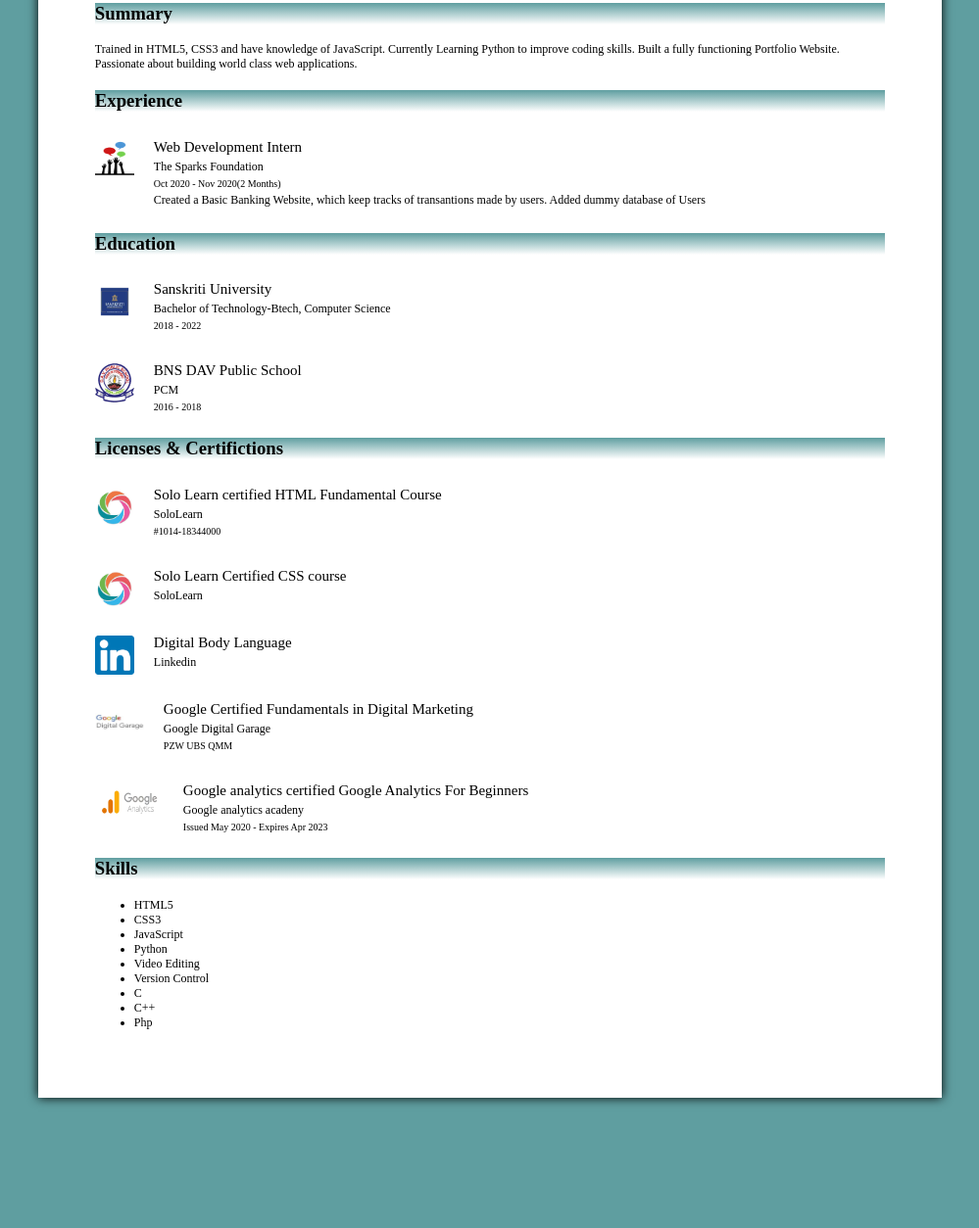
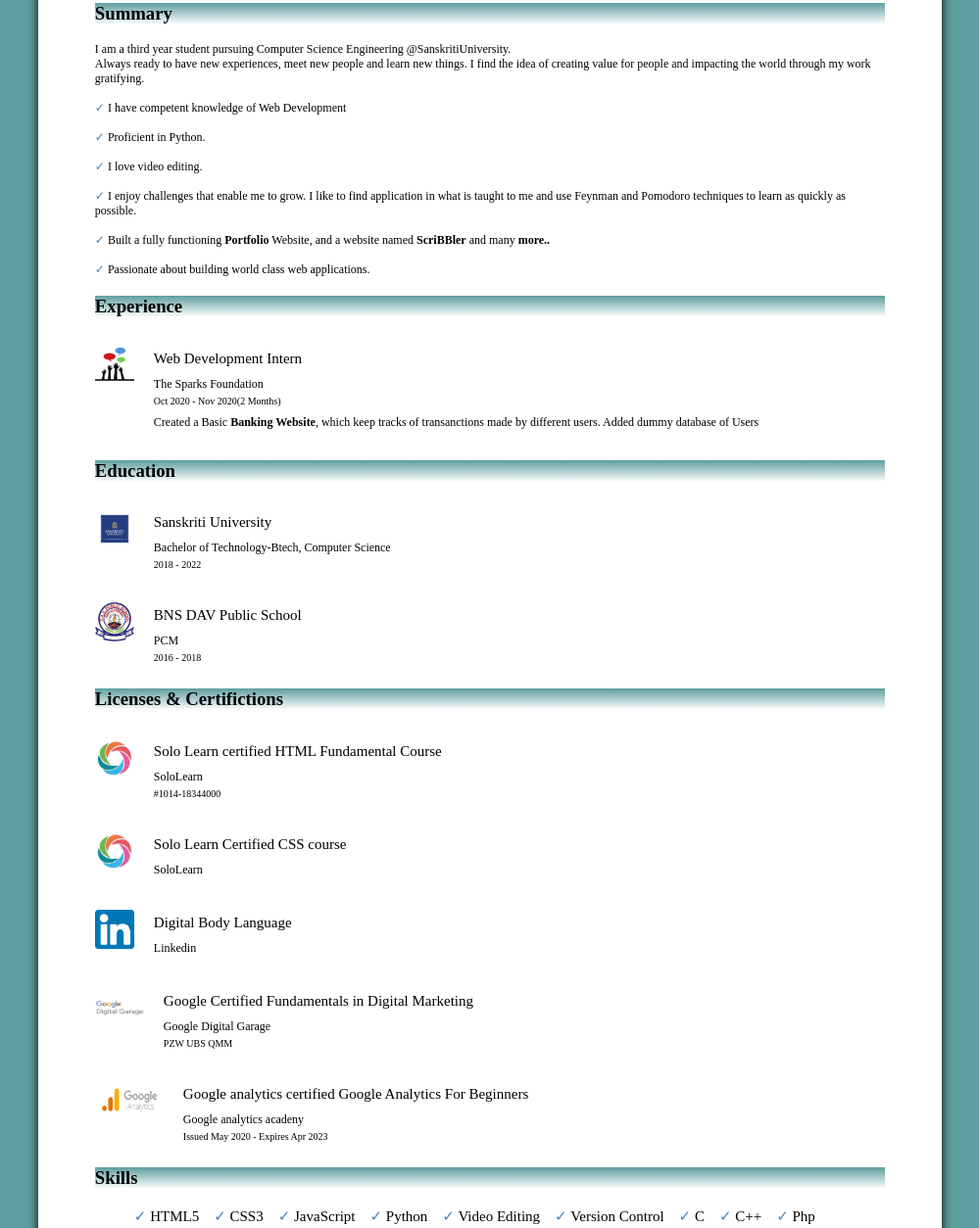
Before and after one commit to shubh4grd/webResume, a plain HTML site: page index.html in a window 1280 px wide. Shown: the part 271-1525 px from the top of the page at 98% size, without its empty margins (163-1162 px from the left). Before the commit the page ends 1456 px from the top, so only its background shows below. Drawn offline with Linux system fonts and the light colour scheme; a web font is replaced by a local one.

Commit message:
final commit

```diff
--- a/index.html
+++ b/index.html
@@ -16,19 +16,29 @@
         <div class="contact">
             <div class="firstHalf">
                 <i style="font-size:24px; color:#D00000;" class="fa">&#xf2b6;</i>&nbsp;&nbsp;&nbsp; shubhamburman09@gmail.com <br><br>
-                <a href="https://www.linkedin.com/in/shubham-kumar-burman/" target="_blank"><i style="font-size:24px; color: #0A66C2" class="fa" id="lindn">&#xf08c;</i> &nbsp;&nbsp;&nbsp; linkedin.com/in/shubham-kumar-burman/</a>
+                <a href="https://www.linkedin.com/in/shubham-kumar-burman/" target="_blank" class="link"><i style="font-size:24px; color: #0A66C2" class="fa" id="lindn">&#xf08c;</i> &nbsp;&nbsp;&nbsp; linkedin.com/in/shubham-kumar-burman/</a>
             </div>
             <div class="secondHalf">
                 <i style="font-size:24px; color: #007C00;" class="fa">&#xf098;</i>&nbsp;&nbsp;&nbsp; 6204238352<br><br>
-                <a href="https://github.com/shubh4grd"target="_blank"><i style="font-size:24px;color:#2E6582; " class="fa">&#xf09b;</i>&nbsp;&nbsp;&nbsp; https://github.com/shubh4grd</a>
+                <a href="https://github.com/shubh4grd"target="_blank"class="link"><i style="font-size:24px;color:#2E6582; " class="fa">&#xf09b;</i>&nbsp;&nbsp;&nbsp; https://github.com/shubh4grd</a>
             </div>
         </div>
             <!-- Summary -->
             <div class="summary">
                 <h3>Summary</h3>
-                <p class="sub">Trained in HTML5, CSS3 and have knowledge of JavaScript. Currently Learning Python to improve coding skills.
-                    Built a fully functioning Portfolio Website.
-                    Passionate about building world class web applications.
+                <p class="sub">I am a third year student pursuing Computer Science Engineering @SanskritiUniversity. <br>
+
+                    Always ready to have new experiences, meet new people and learn new things. I find the idea of creating value for people and impacting the world through my work gratifying. <br><br>
+
+                    <span>&#10003;</span> I have competent knowledge of Web Development <br><br>
+
+                    <span>&#10003;</span> Proficient in Python. <br><br>
+
+                    <span>&#10003;</span> I love video editing. <br><br>
+
+                    <span>&#10003;</span> I enjoy challenges that enable me to grow. I like to find application in what is taught to me and use Feynman and Pomodoro techniques to learn as quickly as possible. <br><br>
+                    <span>&#10003;</span> Built a fully functioning <a href="https://shubh4grd.github.io/ " target="_blank"class="link"><b> Portfolio</b></a> Website, and a website named <a href="https://shubh4grd.github.io/projectWebsite/" target="_blank"><b class="link">ScriBBler</b></a> and many <a href="https://github.com/shubh4grd" target="_blank"></a><b class="link">more..</b> <br><br>
+                    <span>&#10003;</span> Passionate about building world class web applications.
                     </p>
             </div>
             <!-- Experience -->
@@ -42,7 +52,7 @@
                     <p class="name">Web Development Intern</p>
                     <p class="sub">The Sparks Foundation</p>
                     <p class="value">Oct 2020 - Nov 2020(2 Months)</p>
-                    <p class="sub"> Created a Basic Banking Website, which keep tracks of transantions made by users. Added dummy database of Users </p>
+                    <p class="sub" style="line-height: normal;"> Created a Basic <a href="https://github.com/shubh4grd/Basic-Banking-System" target="_blank"><b class="link"> Banking Website</b></a>, which keep tracks of transanctions made by different users. Added dummy database of Users </p>
                 </div>
                 </div>
             </div>
@@ -124,13 +134,16 @@
             </div>
             <div class="skills">
                 <h3>Skills</h3>
-                <ul class="sub">
-                    <li>HTML5</li>
-                    <li>CSS3</li>
-                    <li>JavaScript</li>
-                    <li>Python</li>
-                    <li>Video Editing</li>
-                    <li>Version Control</li><li>C</li><li>C++</li><LI>Php</LI>
+                <ul class="name">
+                    <li><span>&#10003;</span> HTML5&nbsp;&nbsp;&nbsp; </li>
+                    <li><span>&#10003;</span> CSS3&nbsp;&nbsp;&nbsp;</li>
+                    <li><span>&#10003;</span> JavaScript&nbsp;&nbsp;&nbsp;</li>
+                    <li><span>&#10003;</span> Python&nbsp;&nbsp;&nbsp;</li>
+                    <li><span>&#10003;</span> Video Editing&nbsp;&nbsp;&nbsp;</li>
+                    <li><span>&#10003;</span> Version Control&nbsp;&nbsp;&nbsp;</li>
+                    <li><span>&#10003;</span> C&nbsp;&nbsp;&nbsp;</li>
+                    <li><span>&#10003;</span> C++&nbsp;&nbsp;&nbsp;</li>
+                    <LI><span>&#10003;</span> Php&nbsp;&nbsp;&nbsp;</LI>
                 </ul>
             </div>
     </div>
--- a/style.css
+++ b/style.css
@@ -8,9 +8,11 @@ body{
 .contact{
     display: flex;
     font-size: 14px;
+    vertical-align: auto;
 }
 .secondHalf{
     padding-left: 10%;
+    overflow: hidden;
 }
 .container{
     width: 70%;
@@ -41,7 +43,6 @@ h3{
 a{
     text-decoration: none;
     color: black;
-
 }
 i{
     opacity: 0.7;
@@ -51,6 +52,9 @@ i:hover{
     cursor: pointer;
     /* transform: scale(1.1); */
     opacity: 1;
+}
+.link:hover{
+    color: steelblue;
 }
 .box{
     display: flex;
@@ -62,7 +66,14 @@ i:hover{
 }
 .name{
     font-size: 15px;
+    line-height: normal;
 }
 .sub{
     font-size: 12px;
 }
+li{
+    display: inline-block;
+}
+span{
+    color:steelblue;
+}
```
